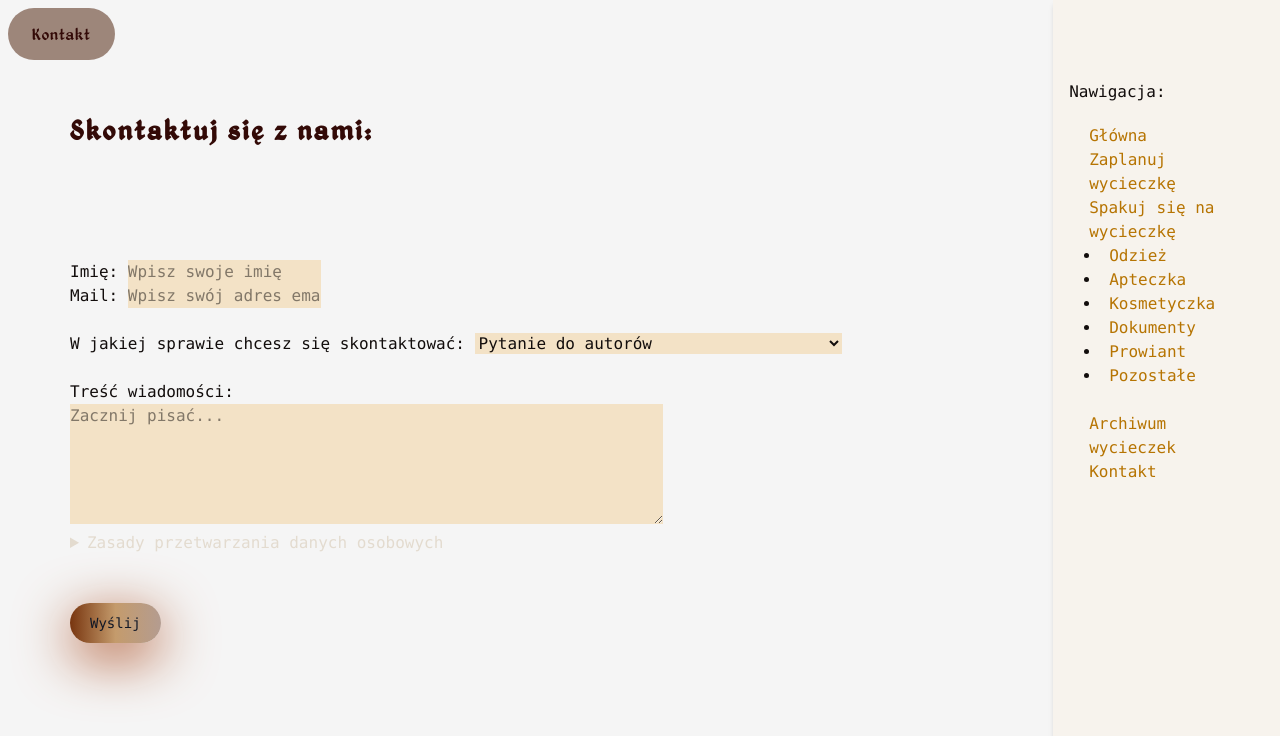
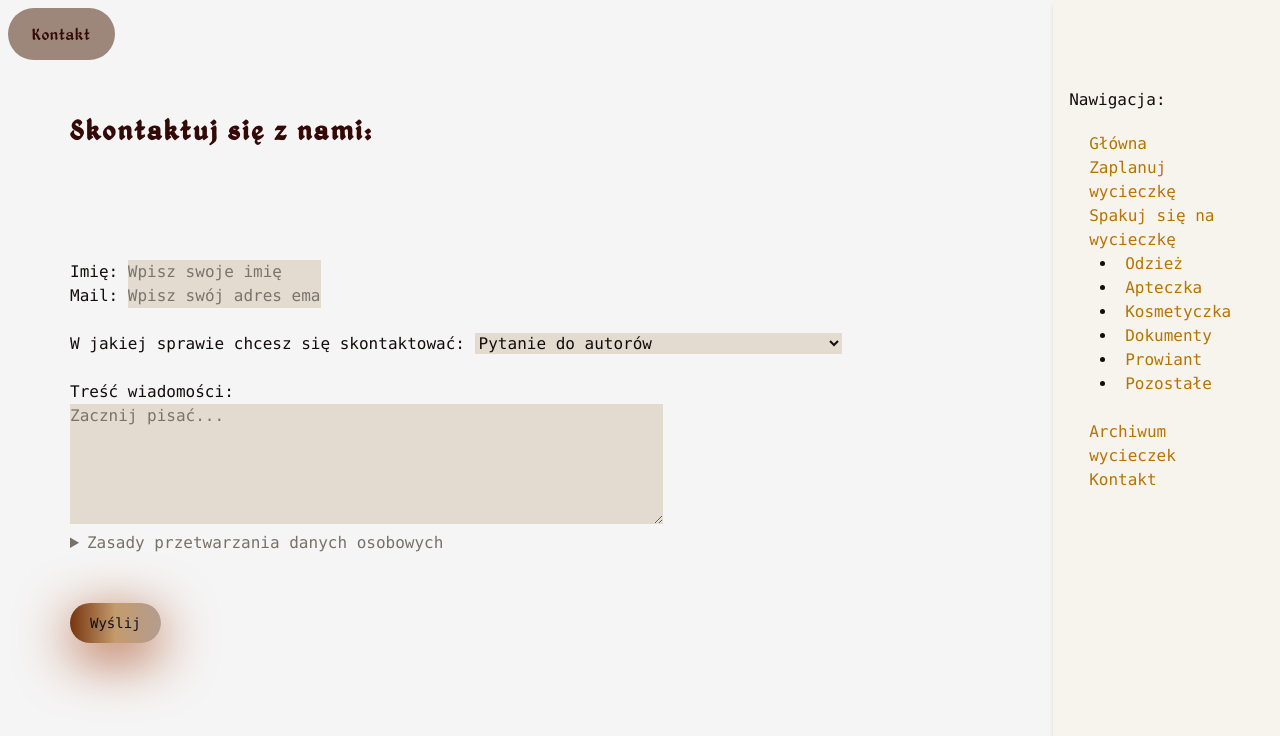
Before and after one commit to kama-pa-go/KGprojects, a Jekyll site: the page built from kontakt.md, in a window 1280 px wide and 900 px high. Shown: the top 736 px of the window. Built offline with Jekyll 4.4.1, drawn with Linux system fonts in a browser that asks for light colours.

Commit message:
Your commit message here

```diff
--- a/_includes/navigation_ekwipunek.html
+++ b/_includes/navigation_ekwipunek.html
@@ -1,11 +1,11 @@
-<nav class="p-3">
+<nav class="p-3 gap-4">
     <a href="/KGprojects/" class="hover:text-xl">Główna</a>
     <br>
     <a href="/KGprojects/home.html" class="hover:text-xl">Zaplanuj wycieczkę</a>
     <br>
     <a href="/KGprojects/ekwipunek.html" class="hover:text-xl">Spakuj się na wycieczkę</a>
     <br>
-    <ul class="list-outside ps-2">
+    <ul class="list-outside ps-6">
         {% for item in site.data.navigationekwipunek %}
         <li class="ps-2"> <a href="{{ item.link }}"class="hover:text-xl" {% if page.url == item.link2 %} style="color: rgb(255, 247, 210);"{% endif %}>
            {{ item.name }}
--- a/_layouts/default1.html
+++ b/_layouts/default1.html
@@ -83,10 +83,10 @@
 
       <!-- Sidebar -->
       <div x-show="!isMobile || sidebarOpen"
-             class="left-0 bg-allmostWhite sm:col-span-2 lg:col-span-1 transition-all duration-300 h-full shadow-md"
+             class="right-0 bg-allmostWhite sm:col-span-2 lg:col-span-1 transition-all duration-300 h-full shadow-md"
              :class="{ 'fixed inset-y-0 left-0 z-40 w-full': sidebarOpen && isMobile }">
 
-            <div class="p-4 py-20">
+            <div class="fixed top-2 p-4 py-20">
                 Nawigacja:
                 <div class="m-2">
                   {% include navigation_ekwipunek.html %}
--- a/assets/output.css
+++ b/assets/output.css
@@ -43,6 +43,7 @@
     --default-mono-font-family: var(--font-mono);
     --color-basicBeage: rgb(243, 226, 198);
     --color-greyBase: rgb(227, 219, 207);
+    --color-greyBaseDark: rgb(120, 113, 103);
     --color-allmostWhite: rgb(247, 243, 237);
     --color-brownOrange: rgb(173, 83, 42);
     --color-specialBrown: rgb(51, 10, 7);
@@ -261,6 +262,9 @@
   .top-2 {
     top: calc(var(--spacing) * 2);
   }
+  .right-0 {
+    right: calc(var(--spacing) * 0);
+  }
   .right-2 {
     right: calc(var(--spacing) * 2);
   }
@@ -426,14 +430,11 @@
   .-mb-6 {
     margin-bottom: calc(var(--spacing) * -6);
   }
-  .-mb-8 {
-    margin-bottom: calc(var(--spacing) * -8);
-  }
   .ml-4 {
     margin-left: calc(var(--spacing) * 4);
   }
-  .ml-10 {
-    margin-left: calc(var(--spacing) * 10);
+  .ml-16 {
+    margin-left: calc(var(--spacing) * 16);
   }
   .box-border {
     box-sizing: border-box;
@@ -534,12 +535,6 @@
   .h-screen {
     height: 100vh;
   }
-  .max-h-\[20px\] {
-    max-height: 20px;
-  }
-  .max-h-\[100px\] {
-    max-height: 100px;
-  }
   .max-h-\[150px\] {
     max-height: 150px;
   }
@@ -555,9 +550,6 @@
   .min-h-screen {
     min-height: 100vh;
   }
-  .w-1 {
-    width: calc(var(--spacing) * 1);
-  }
   .w-1\/2 {
     width: calc(1/2 * 100%);
   }
@@ -572,9 +564,6 @@
   }
   .w-screen {
     width: 100vw;
-  }
-  .max-w-\[150px\] {
-    max-width: 150px;
   }
   .max-w-\[180px\] {
     max-width: 180px;
@@ -1258,17 +1247,11 @@
   .bg-amber-50\/50 {
     background-color: color-mix(in oklab, var(--color-amber-50) 50%, transparent);
   }
-  .bg-amber-950 {
-    background-color: var(--color-amber-950);
-  }
   .bg-amber-950\/50 {
     background-color: color-mix(in oklab, var(--color-amber-950) 50%, transparent);
   }
   .bg-basicBeage {
     background-color: var(--color-basicBeage);
-  }
-  .bg-black {
-    background-color: var(--color-black);
   }
   .bg-black\/50 {
     background-color: color-mix(in oklab, var(--color-black) 50%, transparent);
@@ -1502,6 +1485,9 @@
   .ps-5 {
     padding-inline-start: calc(var(--spacing) * 5);
   }
+  .ps-6 {
+    padding-inline-start: calc(var(--spacing) * 6);
+  }
   .text-center {
     text-align: center;
   }
@@ -1671,11 +1657,8 @@
   .text-amber-950 {
     color: var(--color-amber-950);
   }
-  .text-basicBeage {
-    color: var(--color-basicBeage);
-  }
-  .text-greyBase {
-    color: var(--color-greyBase);
+  .text-greyBaseDark {
+    color: var(--color-greyBaseDark);
   }
   .text-white {
     color: var(--color-white);
@@ -1857,16 +1840,8 @@
     --tw-shadow: 0 1px 3px 0 var(--tw-shadow-color, rgb(0 0 0 / 0.1)), 0 1px 2px -1px var(--tw-shadow-color, rgb(0 0 0 / 0.1));
     box-shadow: var(--tw-inset-shadow), var(--tw-inset-ring-shadow), var(--tw-ring-offset-shadow), var(--tw-ring-shadow), var(--tw-shadow);
   }
-  .shadow-xs {
-    --tw-shadow: 0 1px 2px 0 var(--tw-shadow-color, rgb(0 0 0 / 0.05));
-    box-shadow: var(--tw-inset-shadow), var(--tw-inset-ring-shadow), var(--tw-ring-offset-shadow), var(--tw-ring-shadow), var(--tw-shadow);
-  }
   .ring {
     --tw-ring-shadow: var(--tw-ring-inset,) 0 0 0 calc(1px + var(--tw-ring-offset-width)) var(--tw-ring-color, currentColor);
-    box-shadow: var(--tw-inset-shadow), var(--tw-inset-ring-shadow), var(--tw-ring-offset-shadow), var(--tw-ring-shadow), var(--tw-shadow);
-  }
-  .inset-shadow-sm {
-    --tw-inset-shadow: inset 0 2px 4px var(--tw-inset-shadow-color, rgb(0 0 0 / 0.05));
     box-shadow: var(--tw-inset-shadow), var(--tw-inset-ring-shadow), var(--tw-ring-offset-shadow), var(--tw-ring-shadow), var(--tw-shadow);
   }
   .inset-ring {
@@ -2421,7 +2396,7 @@ h1, h2, h3 {
   transform: translateX(100%);
 }
 .red-yellow-button {
-  color: #111827;
+  color: #0b0f1d;
   background-image: linear-gradient(to right, #78350f, #c49b6c, #B49C90);
   font-weight: 500;
   font-size: 0.875rem;
--- a/assets/styles.css
+++ b/assets/styles.css
@@ -10,6 +10,7 @@
 @theme {
   --color-basicBeage: rgb(243, 226, 198);
   --color-greyBase: rgb(227, 219, 207);
+  --color-greyBaseDark: rgb(120, 113, 103);
   --color-allmostWhite: rgb(247, 243, 237);
   --color-allmostAllmostWhite: rgb(252, 250, 247);
   --color-brownOrange: rgb(173, 83, 42);
@@ -83,7 +84,7 @@ h1, h2, h3 {
   }
 
   .red-yellow-button {
-    color: #111827; /* text-gray-900 */
+    color: #0b0f1d; /* text-gray-900 */
     background-image: linear-gradient(to right, #78350f, #c49b6c, #B49C90); /* from-red-200 via-red-300 to-yellow-200 */
     font-weight: 500; /* font-medium */
     font-size: 0.875rem; /* text-sm */
--- a/kontakt.md
+++ b/kontakt.md
@@ -6,14 +6,14 @@ title: Kontakt
 <form action="/submit-form" method="post">
     <!-- Pole tekstowe -->
     <label for="imie">Imię:</label>
-    <input class="bg-basicBeage inset-shadow-md inset-shadow-amber-950" type="text" id="imie" name="imie" placeholder="Wpisz swoje imię" required>
+    <input class="bg-greyBase inset-shadow-md inset-shadow-amber-950" type="text" id="imie" name="imie" placeholder="Wpisz swoje imię" required>
     <br>
     <label for="mail">Mail:</label>
-    <input class="bg-basicBeage inset-shadow-md inset-shadow-amber-950" type="text" id="mail" name="mail" placeholder="Wpisz swój adres email" required>
+    <input class="bg-greyBase inset-shadow-md inset-shadow-amber-950" type="text" id="mail" name="mail" placeholder="Wpisz swój adres email" required>
     <br><br>
     <!-- Pole wyboru z optgroup -->
     <label for="temat">W jakiej sprawie chcesz się skontaktować:</label>
-    <select class="bg-basicBeage inset-shadow-md inset-shadow-amber-950" id="temat" name="temat" required>
+    <select class="bg-greyBase inset-shadow-md inset-shadow-amber-950" id="temat" name="temat" required>
             <optgroup label="Pochwały">
                 <option value="pytanie">Pytanie do autorów</option>
                 <option value="wspolpraca">Współpraca</option>
@@ -27,11 +27,11 @@ title: Kontakt
     </select>
     <br><br>
     <label for="tresc">Treść wiadomości:</label><br>
-    <textarea class="bg-basicBeage inset-shadow-md inset-shadow-amber-950" id="tresc" name="tresc" rows="5" cols="60" placeholder="Zacznij pisać..." required></textarea>
+    <textarea class="bg-greyBase inset-shadow-md inset-shadow-amber-950" id="tresc" name="tresc" rows="5" cols="60" placeholder="Zacznij pisać..." required></textarea>
     <br>
     <!-- Rozwijane zasady przetwarzania danych -->
         <details>
-            <summary class="text-greyBase">Zasady przetwarzania danych osobowych</summary>
+            <summary class="text-greyBaseDark">Zasady przetwarzania danych osobowych</summary>
             <p class="bg-greyBase rounded-lg">
                 Administratorem Twoich danych osobowych jest firma XYZ. Dane są przetwarzane w celu realizacji zgłoszenia oraz w celach statystycznych.
                 Masz prawo dostępu do swoich danych, ich poprawiania, usunięcia lub ograniczenia przetwarzania. Więcej informacji znajdziesz w naszej
@@ -42,6 +42,6 @@ title: Kontakt
     <br>
     <!-- Przycisk -->
     <button type="submit"
-        class="text-amber-50 max-w-[200px] max-h-[150px] px-6 red-yellow-button py-1 sm:px-10 md:px-16 sm:py-4 cursor-pointer rounded-full orangeShadow font-medium">
+        class="max-w-[200px] max-h-[150px] px-6 red-yellow-button py-1 sm:px-10 md:px-16 sm:py-4 cursor-pointer rounded-full orangeShadow font-medium">
         Wyślij
     </button>
```
Also changed, not shown: home.md (+3 -3 lines).
